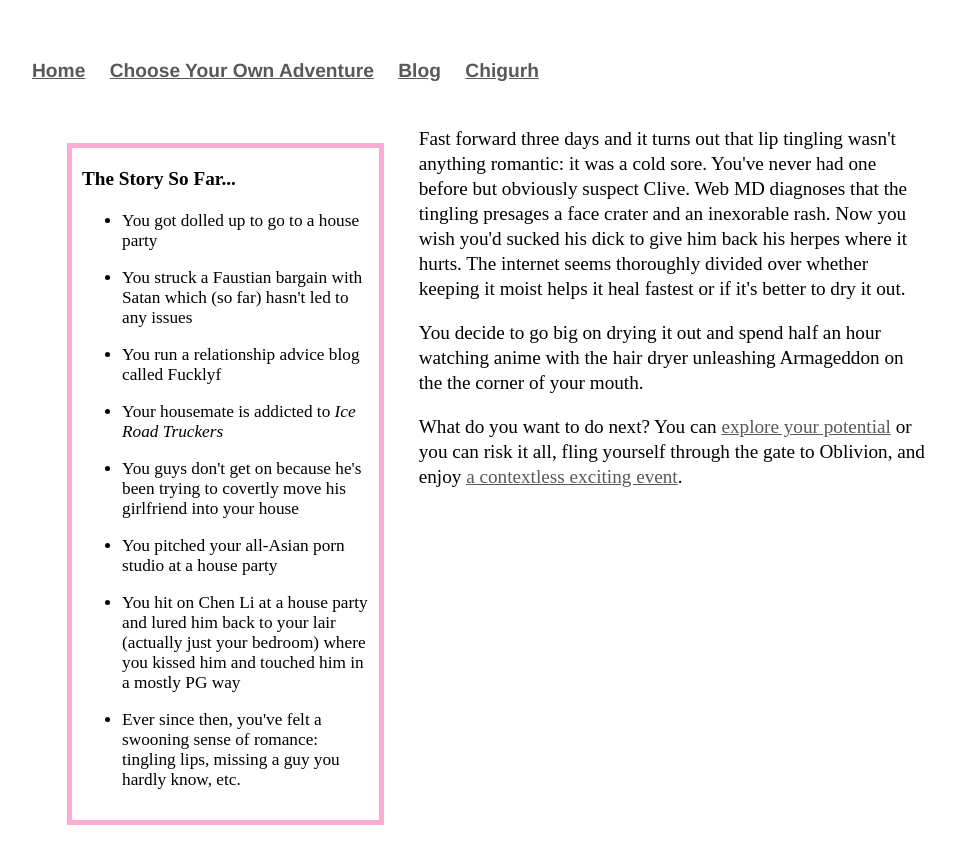
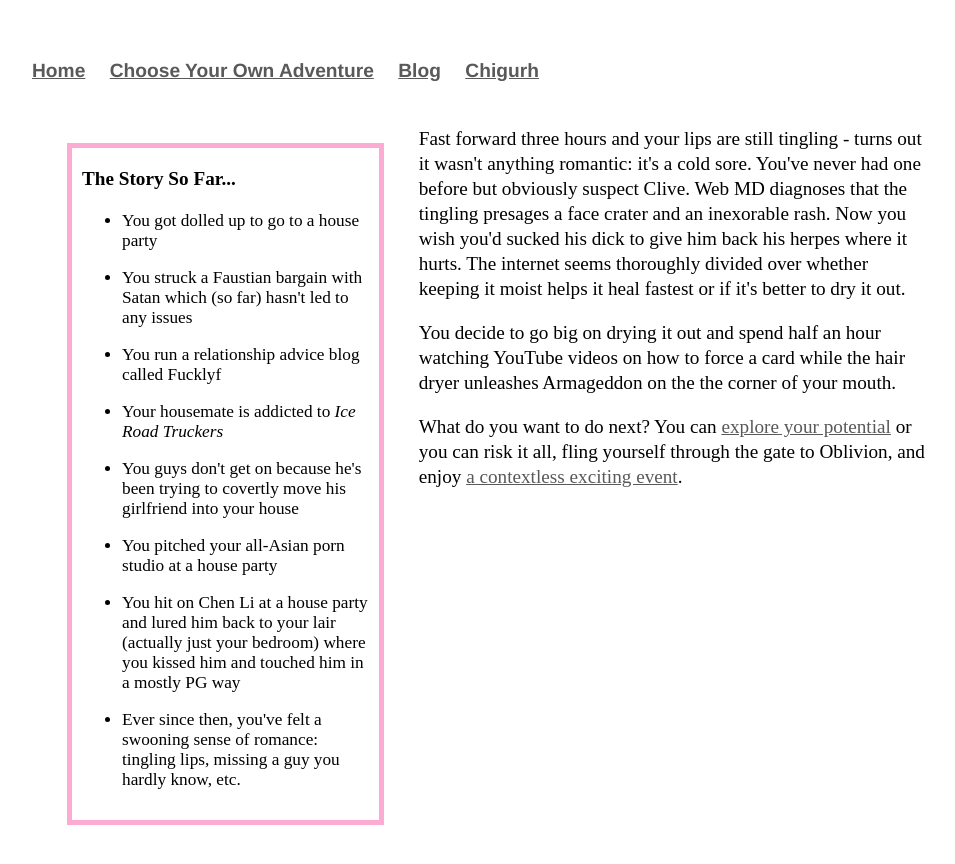
Before and after one commit to Pinelife/pinelife.github.io, a Jekyll site: the page Hellhole/Room8.html, which Jekyll copies as it is, in a window 1280 px wide. Shown: the top 864 px of the page, without its empty margins (160-1115 px from the left). Built offline with Jekyll 4.4.1, drawn with Linux system fonts in a browser that asks for light colours.

Commit message:
Update Room8.html

```diff
--- a/Hellhole/Room8.html
+++ b/Hellhole/Room8.html
@@ -38,13 +38,13 @@ him in a mostly PG way</li>
     </p>
 </div>
 <p>
-Fast forward three days and it turns out that lip tingling wasn't anything romantic: it was a cold sore. You've never had one before but obviously suspect Clive.
+Fast forward three hours and your lips are still tingling - turns out it wasn't anything romantic: it's a cold sore. You've never had one before but obviously suspect Clive.
   Web MD diagnoses that the tingling presages a face crater and an inexorable rash. Now you wish you'd sucked his dick to give him back his herpes where it hurts.
   The internet seems thoroughly divided over whether keeping it moist helps it heal fastest or if it's better to dry it out.
   </p>
 <p>
-  You decide to go big on drying it out and spend half an hour watching anime with the hair dryer unleashing Armageddon on
-  the the corner of your mouth.
+  You decide to go big on drying it out and spend half an hour watching YouTube videos on how to force a card
+ while the hair dryer unleashes Armageddon on the the corner of your mouth.
 </p>
 <p>
 </p>
```
